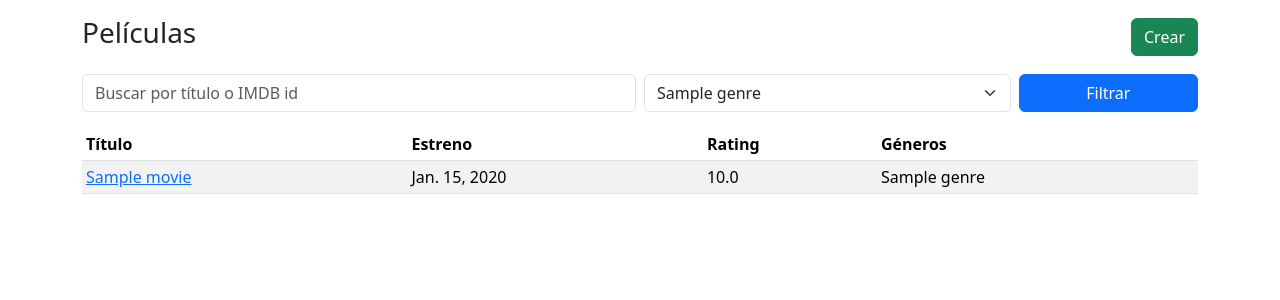
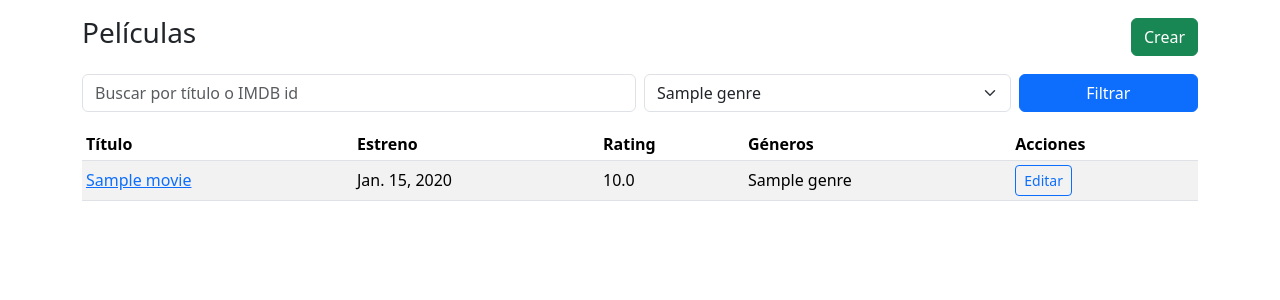
Before and after one commit to GeraMaldonado/crud_django_ejemplo, a Django app: page / in a window 1280 px wide. Shown: the part 62-362 px from the top of the page. Run offline with Django 5.2, Linux system fonts and the light colour scheme; tables that the repository leaves empty hold one stand-in row (values such as "Sample post").

Commit message:
add: columna de acciones con edicion pelicula

```diff
--- a/templates/catalog/movie_list.html
+++ b/templates/catalog/movie_list.html
@@ -30,6 +30,7 @@
       <th>Estreno</th>
       <th>Rating</th>
       <th>Géneros</th>
+      <th>Acciones</th>
     </tr>
   </thead>
   <tbody>
@@ -39,6 +40,9 @@
       <td>{{ m.release_date }}</td>
       <td>{{ m.vote_average }}</td>
       <td>{{ m.genres.all|join:", " }}</td>
+      <td>
+        <a class="btn btn-sm btn-outline-primary" href="{% url 'movie_update' m.pk %}">Editar</a>
+      </td>
     </tr>
     {% empty %}
     <tr><td colspan="5">Sin resultados</td></tr>
```
